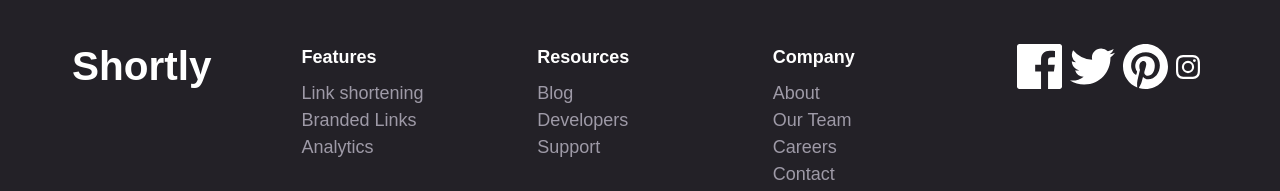
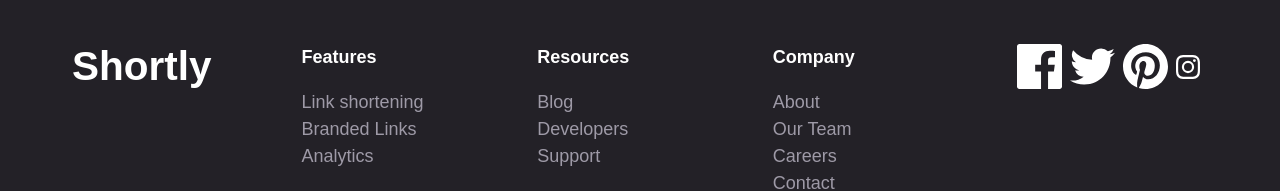
Before and after one commit to skh113/url-shortening-api-react, a React app: page / in a window 1280 px wide. Shown: the part 235-426 px from the top of the page. Built offline with nearby package versions, Linux system fonts and the light colour scheme; the HTML template or start-up script is replaced by a standard one.

Commit message:
Fixed Style

```diff
--- a/src/components/Footer.tsx
+++ b/src/components/Footer.tsx
@@ -4,7 +4,7 @@ import SocialMediaIcons from "./SocialMediaIcons";
 const Footer = () => {
   return (
     <footer className="flex md:flex-row mobile:flex-col w-full mobile:items-center bg-my-very-dark-violet text-white py-10 px-16 md:items-start md:justify-center">
-      <h3 className="text-4xl font-bold mb-12 md:mr-20">Shortly</h3>
+      <h3 className="text-4xl font-bold mb-10 md:mr-20">Shortly</h3>
       <FooterItems title="Features">
         <li>Link shortening</li>
         <li>Branded Links</li>
--- a/src/components/FooterItems.tsx
+++ b/src/components/FooterItems.tsx
@@ -6,7 +6,7 @@ interface Props {
 const FooterItems = ({ children, title }: Props) => {
   return (
     <div className="pb-8 mobile:text-center md:mr-8 w-full md:text-start">
-      <h4 className="font-bold pb-2">{title}</h4>
+      <h4 className="font-bold pb-4">{title}</h4>
       <ul className="text-my-grayish-violet ">{children}</ul>
     </div>
   );
```
